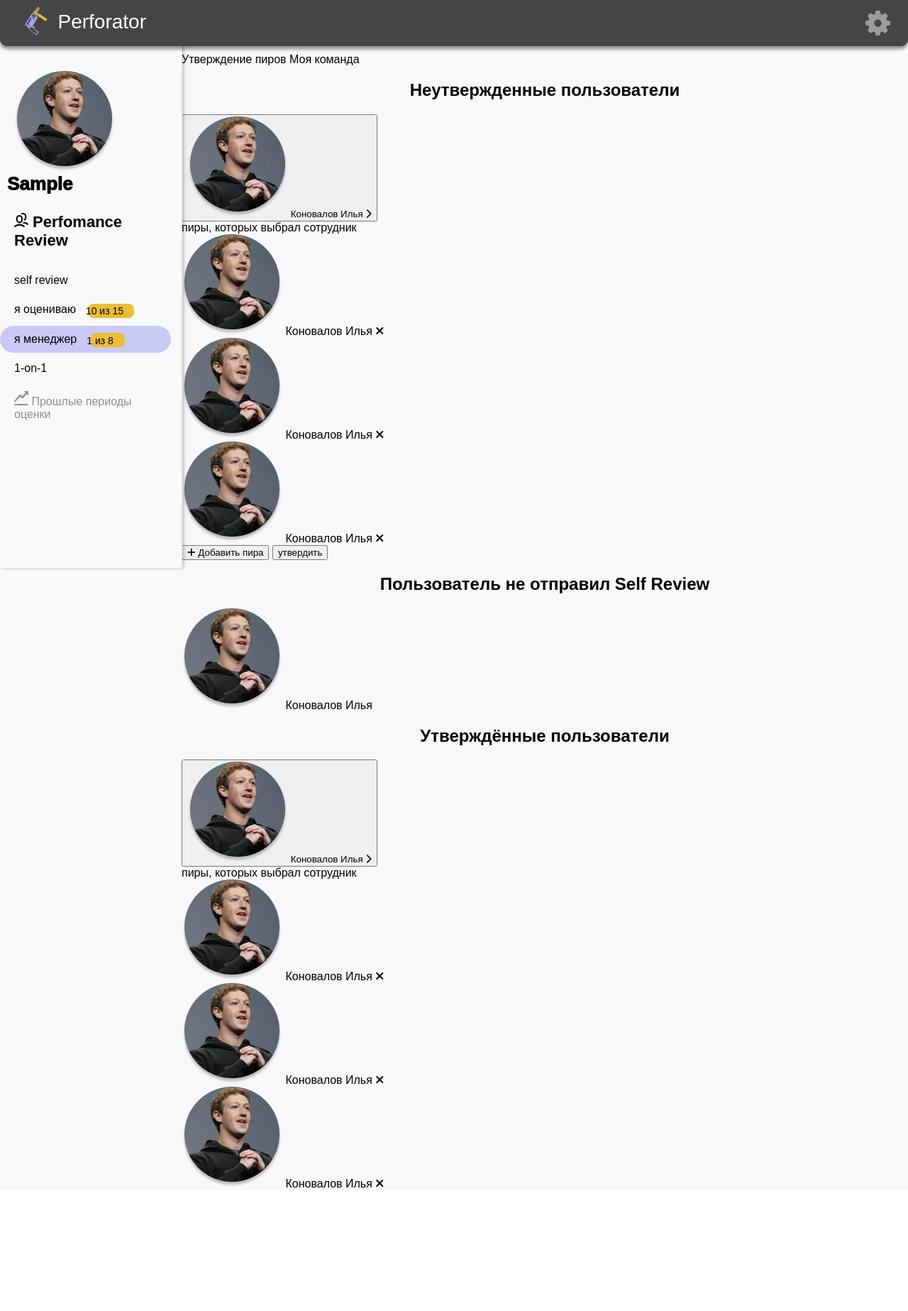
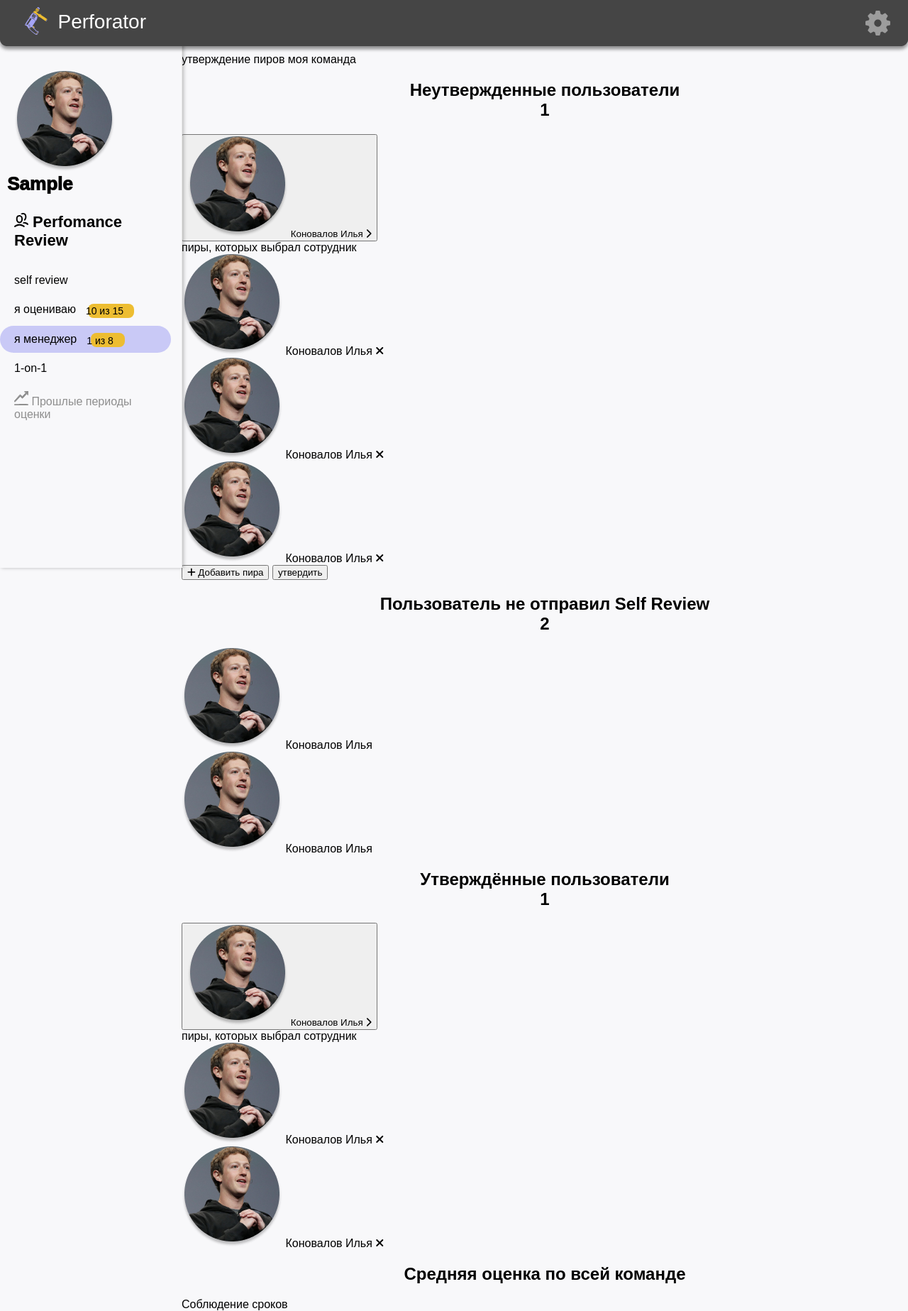
Before and after one commit to snooperv/perforator-back, a Django app: page /perforator/imanager/ in a window 1280 px wide. Shown: the whole page at 71% size. Before the commit the page ends 1673 px from the top, so only its background shows below. Run offline with Django 3.2, Linux system fonts and the light colour scheme; the visitor is signed in with stand-in values (Sample User, id 1); some libraries are stand-ins or nearby versions; some web fonts are replaced.

Commit message:
Сырая страница "Я менеджер"

```diff
--- a/api/perforator/templates/main/mainfiles/i_manager.html
+++ b/api/perforator/templates/main/mainfiles/i_manager.html
@@ -7,15 +7,14 @@
     <div class="manager">
         <div class="double-links">
             <a href="#" class="first-link">
-                Утверждение пиров
+                утверждение пиров
             </a>
             <a href="#" class="second-link">
-                Моя команда
+                моя команда
             </a>
         </div>
         <div class="block-container">
-            <h2 class="block-title">Неутвержденные пользователи</h2>
-
+            <h2 class="block-title">Неутвержденные пользователи<div class="peers-amount"> 1 </div></h2>
             <div class="peers">
                 <button onclick="myFunction()" class="peer dropbtn">
                     <img src="{% static 'img/pic.png' %}" class="peer-avatar"/>
@@ -58,11 +57,16 @@
                     </div>
                 </div>
             </div>
+        </div>
 
-
-        </div>
         <div class="block-container">
-            <h2 class="block-title">Пользователь не отправил Self Review</h2>
+            <h2 class="block-title">Пользователь не отправил Self Review<div class="peers-amount"> 2 </div></h2>
+            <div class="peers">
+                <div class="peer">
+                    <img src="{% static 'img/pic.png' %}" class="no-sr-peer-avatar"/>
+                    <span class="block-name">Коновалов Илья</span>
+                </div>
+            </div>
             <div class="peers">
                 <div class="peer">
                     <img src="{% static 'img/pic.png' %}" class="no-sr-peer-avatar"/>
@@ -71,7 +75,7 @@
             </div>
         </div>
         <div class="block-container">
-            <h2 class="block-title">Утверждённые пользователи</h2>
+            <h2 class="block-title">Утверждённые пользователи<div class="peers-amount last"> 1 </div></h2>
             <div class="peers">
                 <button onclick="myFunction2()" class="peer dropbtn">
                     <img src="{% static 'img/pic.png' %}" class="peer-avatar"/>
@@ -99,19 +103,25 @@
                                 <i class="fas fa-times"></i>
                             </a>
                         </div>
-                        <div class="selected-peer">
-                            <img src="{% static 'img/pic.png' %}" class="selected-peer-avatar"/>
-                            <span class="selected-peer-name">Коновалов Илья</span>
-                            <a href="#" class="delete-peer">
-                                <i class="fas fa-times"></i>
-                            </a>
-                        </div>
                     </div>
                 </div>
             </div>
         </div>
+
+                <!----------------------------------------->
+                <!--Временно сделал все на одной странице-->
+                <!----------------------------------------->
+        <div class="block-container">
+            <h2 class="block-title">Средняя оценка по всей команде</h2>
+            <div class="inside-wrapper">
+                <div class="items">
+                    Соблюдение сроков
+                </div>
+            </div>
+        </div>
+
+
     </div>
-
 
     <script>
         function myFunction() {
```
